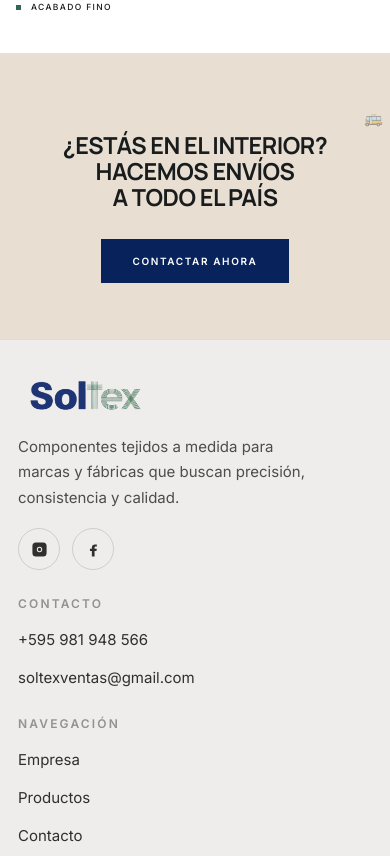
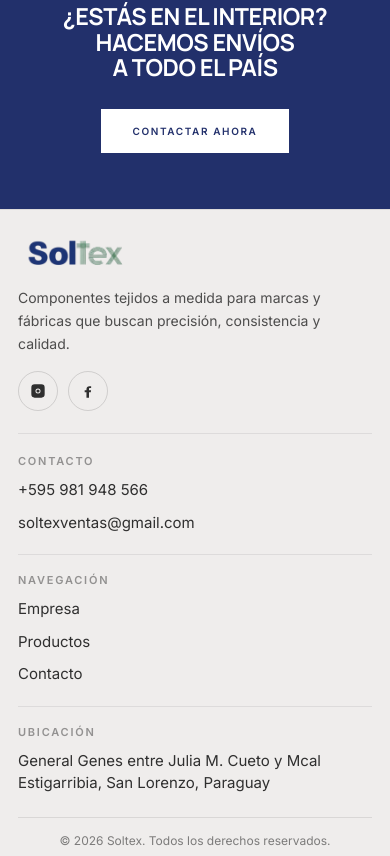
Before and after one commit to luzrecald/soltexWebN, a React (Vite) app: page / in a window 390 px wide. Shown: the part 4168-5024 px from the top of the page. Built offline with nearby package versions, Linux system fonts and the light colour scheme.

Commit message:
Actualización del proyecto

```diff
--- a/src/components/Footer/Footer.css
+++ b/src/components/Footer/Footer.css
@@ -7,13 +7,17 @@
 
 .ft-inner {
   width: 100%;
-  margin: 0;
+  margin: 0 auto;
 }
 
 /* TOP */
 .ft-top {
   display: grid;
-  grid-template-columns: minmax(280px, 1.3fr) minmax(180px, 0.8fr) minmax(160px, 0.75fr) minmax(240px, 1fr);
+  grid-template-columns:
+    minmax(280px, 1.3fr)
+    minmax(180px, 0.8fr)
+    minmax(160px, 0.75fr)
+    minmax(240px, 1fr);
   gap: 42px;
   align-items: start;
 }
@@ -78,7 +82,7 @@
 .ft-col {
   display: flex;
   flex-direction: column;
-  gap: 14px;
+  gap: 12px;
   min-width: 0;
 }
 
@@ -142,39 +146,83 @@
 /* MOBILE */
 @media (max-width: 680px) {
   .ft {
-    padding: 38px 18px 20px;
+    padding: 28px 18px 16px;
   }
 
   .ft-top {
     grid-template-columns: 1fr;
-    gap: 28px;
+    gap: 0;
+  }
+
+  .ft-brand {
+    max-width: 100%;
+    padding-bottom: 22px;
+    margin-bottom: 22px;
+    border-bottom: 1px solid rgba(20, 20, 20, 0.08);
   }
 
   .ft-logo {
-    height: 40px;
-    margin-bottom: 16px;
+    height: 34px;
+    margin-bottom: 14px;
   }
 
-  .ft-tagline,
-  .ft-link {
-    font-size: 15px;
+  .ft-tagline {
+    max-width: 100%;
+    font-size: 14px;
+    line-height: 1.65;
   }
 
   .ft-socialRow {
-    margin-top: 18px;
+    margin-top: 16px;
+    gap: 10px;
   }
 
   .ft-socialIcon {
-    width: 42px;
-    height: 42px;
+    width: 40px;
+    height: 40px;
+  }
+
+  .ft-socialIcon svg {
+    width: 16px;
+    height: 16px;
+  }
+
+  .ft-col {
+    gap: 10px;
+    padding-bottom: 20px;
+    margin-bottom: 20px;
+    border-bottom: 1px solid rgba(20, 20, 20, 0.08);
+  }
+
+  .ft-col:last-child {
+    padding-bottom: 0;
+    margin-bottom: 0;
+    border-bottom: 0;
+  }
+
+  .ft-heading {
+    margin-bottom: 2px;
+    font-size: 11px;
+    letter-spacing: 0.16em;
+  }
+
+  .ft-link {
+    font-size: 15px;
+    line-height: 1.5;
+  }
+
+  .ft-link--address {
+    max-width: 100%;
   }
 
   .ft-bottom {
-    margin-top: 28px;
-    padding-top: 16px;
+    margin-top: 22px;
+    padding-top: 14px;
   }
 
   .ft-copy {
-    font-size: 12.5px;
+    font-size: 12px;
+    line-height: 1.45;
+    text-align: center;
   }
 }
--- a/src/components/Gallery/Gallery.jsx
+++ b/src/components/Gallery/Gallery.jsx
@@ -14,10 +14,6 @@ const Gallery = () => {
           <div className="gallery-copy">
             <h2 className="gallery-title">Excelencia en cada puntada</h2>
 
-            <p className="gallery-lead">
-              Nos especializamos en crear cuellos y pretinas a medida, cuidando cada
-              n detalle para lograr piezas duraderas y con el acabado que tu prenda merece.
-            </p>
 
             <div className="gallery-points">
               {HIGHLIGHTS.map((item) => (
--- a/src/components/MainNav/MainNav.css
+++ b/src/components/MainNav/MainNav.css
@@ -1,5 +1,4 @@
 html {
-  scroll-behavior: smooth;
   scroll-padding-top: 92px;
 }
 
--- a/src/components/ShippingBanner/ShippingBanner.css
+++ b/src/components/ShippingBanner/ShippingBanner.css
@@ -1,6 +1,6 @@
 .shipping-banner {
   width: 100%;
-  background: #e8ded2;
+  background: #22306b; /* mismo color que el segundo bloque */
   padding: 80px 32px;
   position: relative;
   overflow: hidden;
@@ -21,7 +21,7 @@
   top: 0;
   left: -40px;
   font-size: 20px;
-  opacity: 0.5;
+  opacity: 0.4; /* un poco más suave en fondo oscuro */
   line-height: 1;
   animation: busTravel 8s linear infinite;
   pointer-events: none;
@@ -38,7 +38,7 @@
   letter-spacing: -0.02em;
   font-weight: 700;
 
-  color: #191c1d;
+  color: #ffffff; /* cambiado a blanco */
   text-transform: uppercase;
   text-wrap: balance;
 }
@@ -54,14 +54,16 @@
   text-transform: uppercase;
   font-weight: 600;
 
-  background: #08235c;
-  color: #ffffff;
+  background: #ffffff; /* invertido para contrastar */
+  color: #22306b;
   text-decoration: none;
-  transition: background 0.3s ease, transform 0.3s ease;
+  transition: all 0.3s ease;
 }
 
 .shipping-banner__cta:hover {
-  background: #243a73;
+  background: transparent;
+  color: #ffffff;
+  border: 1px solid #ffffff;
   transform: translateY(-2px);
 }
 
--- a/src/index.css
+++ b/src/index.css
@@ -25,7 +25,7 @@ body,
 
 html {
   font-size: 100%;
-  scroll-behavior: smooth;
+  scroll-behavior:auto;
 }
 
 body {
```
Also changed, not shown: src/components/ScrollToTop/ScrollToTop.jsx (+6 -7 lines).
